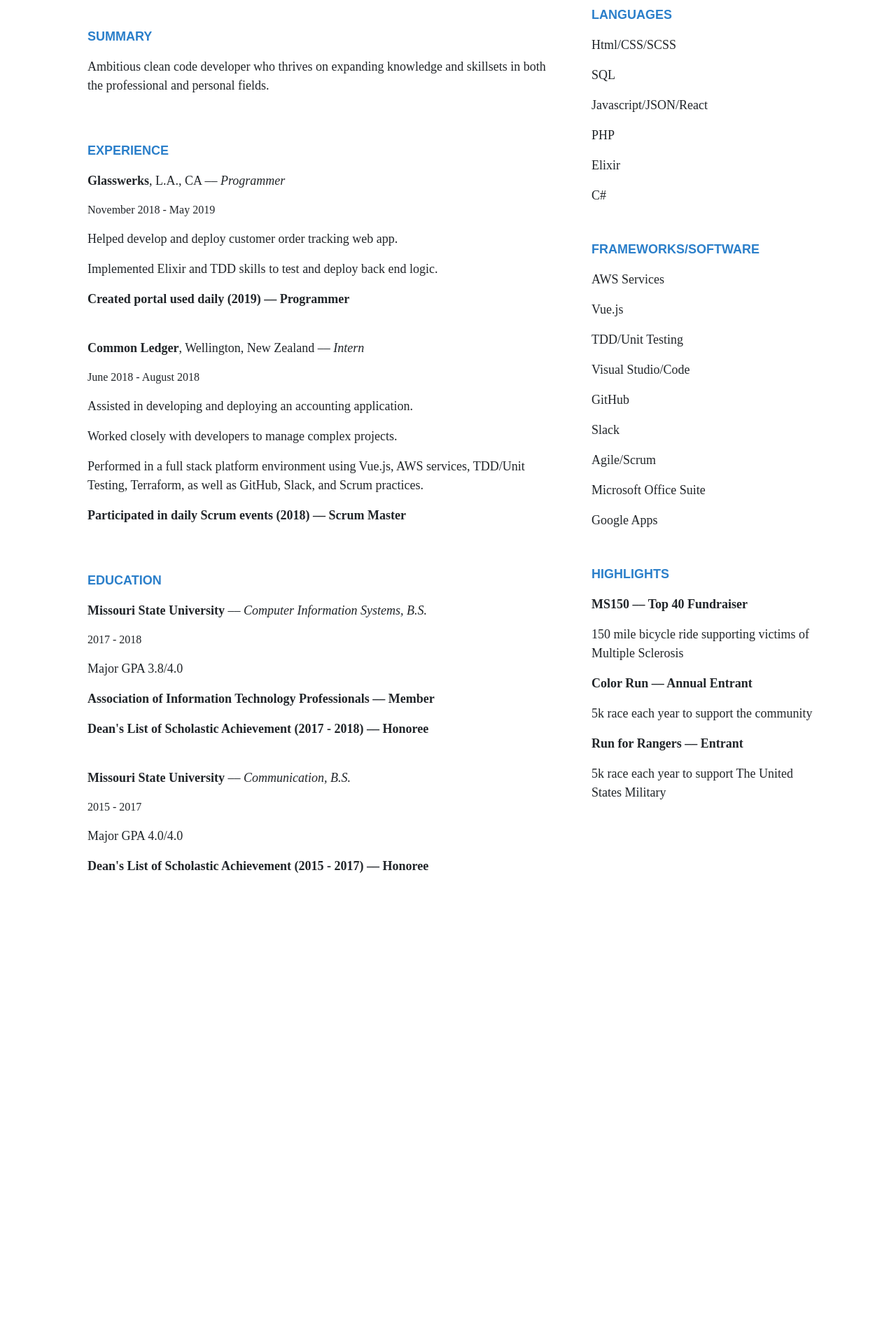
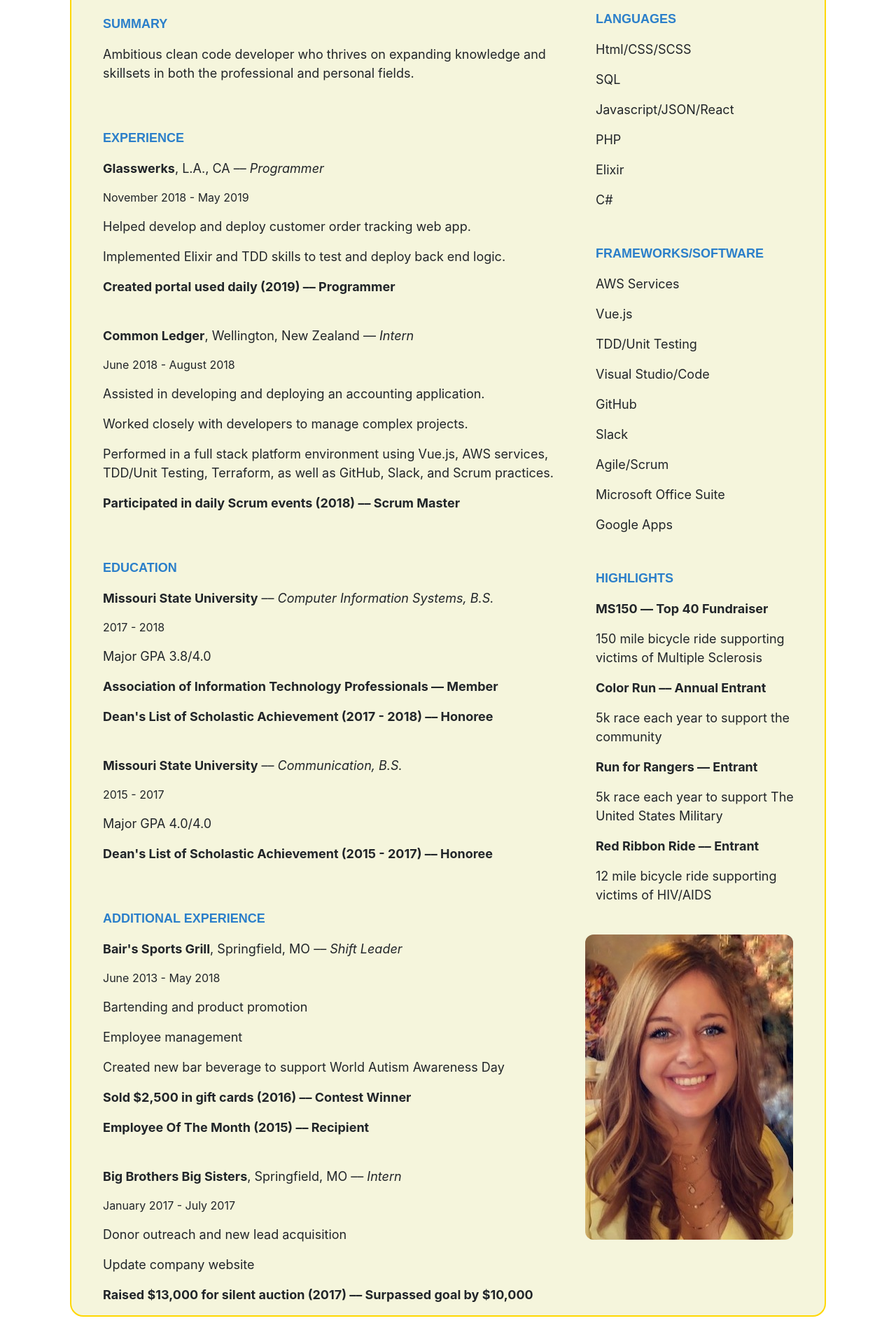
Before and after one commit to AutumnFarris/autumnfarris.com, a React (Create React App) app: page /resume in a window 1280 px wide. Shown: the part 394-2314 px from the top of the page at 70% size. Before the commit the page ends 1741 px from the top, so only its background shows below. Built offline with nearby package versions, Linux system fonts and the light colour scheme; a web font is replaced by a local one.

Commit message:
add add'l experience, photo, and styling changes

```diff
--- a/src/components/resume/Resume.js
+++ b/src/components/resume/Resume.js
@@ -1,10 +1,10 @@
 import React, { Component } from 'react';
 import './Resume.scss';
+import Photo from './Photo.jpeg';
 
 class Resume extends Component {
   render() {
     return (
-      <div class="resume">
       <div class='page-wrapper'>
         <div class='row'>
           <div class='main-column'>
@@ -22,7 +22,6 @@
                   fields.</ul>
                 </div>
               </div>
-                <div id='experience'>
                   <div id='heading-one'>
                     <ul>EXPERIENCE</ul>
                   </div>
@@ -51,8 +50,6 @@
                         TDD/Unit Testing, Terraform, as well as GitHub, Slack, and Scrum practices.</ul>
                     <ul><b>Participated in daily Scrum events (2018) –– Scrum Master</b></ul>
                   </div>
-                </div>
-                <div id='education'>
                   <div id='heading-one'>
                     <ul>EDUCATION</ul>
                   </div>
@@ -71,7 +68,6 @@
                   <div id ='heading-two'>
                     <ul><b>Missouri State University</b> –– <i>Communication, B.S.</i></ul>
                   </div>
-                </div>
                   <div id='heading-three'>
                     <ul>2015 - 2017</ul>
                   </div>
@@ -79,11 +75,41 @@
                     <ul>Major GPA 4.0/4.0</ul>
                     <ul><b>Dean's List of Scholastic Achievement (2015 - 2017) –– Honoree</b></ul>
                   </div>
-              </div>
+                  <div id='heading-one'>
+                    <ul>ADDITIONAL EXPERIENCE</ul>
+                  </div>
+                  <div id='heading-two'>
+                    <ul><b>Bair's Sports Grill</b>, Springfield, MO –– <i>Shift Leader</i></ul>
+                  </div>
+                  <div id='heading-three'>
+                    <ul>June 2013 - May 2018</ul>
+                  </div>
+                  <div id='content'>
+                    <ul>Bartending and product promotion</ul>
+                    <ul>Employee management</ul>
+                    <ul>Created new bar beverage to support World Autism Awareness Day</ul>
+                    <ul><b>Sold $2,500 in gift cards (2016) –– Contest Winner</b></ul>
+                    <ul><b>Employee Of The Month (2015) –– Recipient</b></ul>
+                  </div>
+                  <br />
+                  <div id='heading-two'>
+                    <ul><b>Big Brothers Big Sisters</b>, Springfield, MO –– <i>Intern</i></ul>
+                  </div>
+                  <div id='heading-three'>
+                    <ul>January 2017 - July 2017</ul>
+                  </div>
+                  <div id='content'>
+                    <ul>Donor outreach and new lead acquisition</ul>
+                    <ul>Update company website</ul>
+                    <ul><b>Raised $13,000 for silent auction (2017) –– Surpassed goal by $10,000</b></ul>
+                  </div>
+                </div>
               <div class='second-column'>
                 <div id='contact'>
                   <ul id='phone-number'>+1 (417) 350-2445</ul>
+                  <br />
                   <ul id='email'><a href = "mailto: autumn@autumnfarris.com">autumn@autumnfarris.com</a></ul>
+                  <br />
                   <ul id='linkedin'>linkedin.com/in/​autumnfarris</ul>
                 </div>
                 <div id='Languages'>
@@ -98,7 +124,6 @@
                     <ul>Elixir</ul>
                     <ul>C#</ul>
                   </div>
-                  <div id='Frameworks/Software'>
                     <div id='heading-one'>
                       <ul>FRAMEWORKS/SOFTWARE</ul>
                     </div>
@@ -113,8 +138,6 @@
                         <ul>Microsoft Office Suite</ul>
                         <ul>Google Apps</ul>
                       </div>
-                  </div>
-                  <div id='Highlights'>
                     <div id='heading-one'>
                       <ul>HIGHLIGHTS</ul>
                     </div>
@@ -124,13 +147,17 @@
                         <ul><b>Color Run –– Annual Entrant</b></ul>
                         <ul>5k race each year to support the community</ul>
                         <ul><b>Run for Rangers –– Entrant</b></ul>
-                        <ul>5k race each year to support The United States Military </ul>
+                        <ul>5k race each year to support The United States Military</ul>
+                        <ul><b>Red Ribbon Ride –– Entrant</b></ul>
+                        <ul>12 mile bicycle ride supporting victims of HIV/AIDS</ul>
                       </div>
-                  </div>
+                    <br />
+                    <div class="photo">
+                    </div>
+                    <img src={Photo} alt="Resume Photo" />
                 </div>
               </div>
             </div>
-          </div>
           </div>
     );
   }
--- a/src/components/resume/Resume.scss
+++ b/src/components/resume/Resume.scss
@@ -6,10 +6,12 @@
 $heading-oneColor: #2B7FCA;
 
 .page-wrapper {
-  margin: 80px 100px;
-  font-family: $bodyFont;
+  margin: 0px 100px 80px 100px;
   font-color: $bodyColor;
   font-size: 18px;
+  border: 2px solid gold;
+  border-radius: 19px;
+  background-color: beige;
 }
 
 .row {
@@ -19,11 +21,19 @@
   width: 100%;
 }
 
+img {
+  max-width: 100%;
+  height: auto;
+  border-radius: 12px;
+  margin-left: 7%;
+}
+
 .main-column {
   display: flex;
   flex-direction: column;
   flex-basis: 100%;
-  flex: 2
+  flex: 2;
+  padding-left: 20px;
 }
 
 .second-column {
@@ -36,7 +46,8 @@
 #header {
   font-size: 54px;
   margin-top: 0px;
-  margin-bottom: -10px;
+  margin-bottom: 10px;
+  padding-top: 30px;
 }
 
 #subheader {
@@ -45,7 +56,8 @@
 }
 
 #contact {
-margin-bottom: 100px;
+  margin-bottom: 50px;
+  padding: 50px 20px 20px 0px;
 }
 
 #heading-one {
```
Also changed, not shown: src/components/resume/Photo.jpeg (added).
